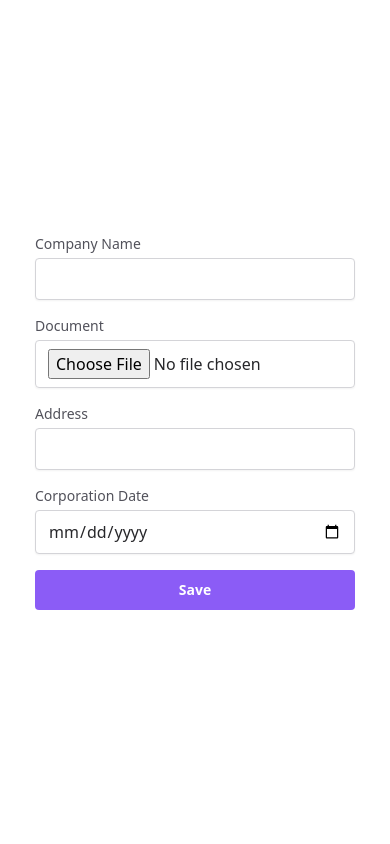
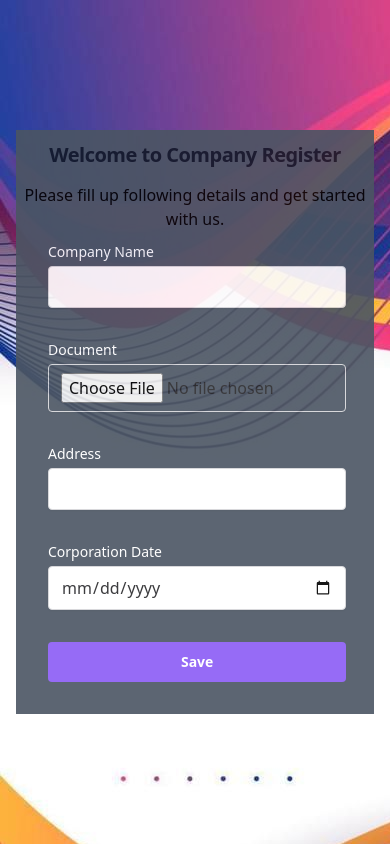
Before and after one commit to pedroffd/redux-test, a React (Vite) app: page / in a window 390 px wide. Built offline with nearby package versions, Linux system fonts and the light colour scheme.

Commit message:
Feature/styling form (#1)
* background image and better styling with tailwindcss

* adjustments to focus on mobile first

```diff
--- a/src/ComplianceRegistrationForm.tsx
+++ b/src/ComplianceRegistrationForm.tsx
@@ -8,32 +8,7 @@ import { ComplianceActionTypes } from './types';
 import { z } from 'zod'
 import { useForm, FormProvider } from 'react-hook-form'
 import { zodResolver } from '@hookform/resolvers/zod'
-
-const MAX_FILE_SIZE = 5 * 1024 * 1024; // 5mb
-
-const registerCompanySchema = z.object({
-  companyName: z.string().nonempty({
-    message: 'Company Name is mandatory',
-  }).transform(name => {
-    return name
-      .trim()
-      .split(' ')
-      .map(word => word[0].toLocaleUpperCase().concat(word.substring(1)))
-      .join(' ')
-  }),
-  corporationDate: z.coerce.date()
-  .refine((date) => {
-    return date <= new Date()
-  }).transform(date => date.toISOString().substring(0,10)),
-
-  address: z.string(),
-
-  document: z.instanceof(FileList)
-    .refine((files) => files.item(0)!.size <= MAX_FILE_SIZE, `Maximum size is 5MB`)
-    .transform(files => {
-      return files.item(0)!
-    }),
-})
+import { registerCompanySchema } from './schemas/registerCompanySchema'
 
 type Dispatch = ThunkDispatch<RootState, null, ComplianceActionTypes>;
 
@@ -60,12 +35,11 @@ const ComplianceRegistrationForm: React.FC = () => {
   } = registerCompanyForm;
 
   return (
-    <main className="h-screen flex flex-row gap-6 items-center justify-center">
+    <div className="flex flex-row gap-6 bg-gray-600 pt-4 pb-8 max-w-md mx-auto w-full opacity-90">
       <FormProvider {...registerCompanyForm}>
         <form
-
           onSubmit={handleSubmit(registerCompany)}
-      className="flex flex-col gap-4 w-full max-w-xs">
+          className="flex flex-col gap-4 space-y-4 md:space-y-6 w-5/6 ml-8 mr-1">
           <Form.Field>
               <Form.Label htmlFor="companyName">
                 Company Name
@@ -99,6 +73,7 @@ const ComplianceRegistrationForm: React.FC = () => {
               <Form.Input type="date" name="corporationDate" />
               <Form.ErrorMessage field="corporationDate" />
             </Form.Field>
+
             <button
               type="submit"
               disabled={isSubmitting}
@@ -108,7 +83,7 @@ const ComplianceRegistrationForm: React.FC = () => {
             </button>
         </form>
     </FormProvider>
-  </main>
+  </div>
   );
 };
 
--- a/src/components/Form/Label.tsx
+++ b/src/components/Form/Label.tsx
@@ -3,7 +3,7 @@ import { LabelHTMLAttributes } from "react";
 export function Label(props: LabelHTMLAttributes<HTMLLabelElement>) {
   return (
     <label
-      className="text-sm text-zinc-600 flex items-center justify-between"
+      className="text-sm text-white flex items-center justify-between"
       {...props}
     />
   )
--- /dev/null
+++ b/src/components/FormHeader.tsx
@@ -0,0 +1,10 @@
+const FormHeader = () => (
+    <div className="flex flex-col h-24 items-center justify-center max-w-md bg-gray-600 w-full opacity-90">
+        <h1 className="mb-2 text-xl font-bold mt-4 leading-tight tracking-tight text-gray-900 md:text-2xl dark:text-white">
+        Welcome to Company Register
+              </h1>
+        <p className="ml-2 mr-2 text-center mt-2 dark:text-white">Please fill up following details and get started with us.</p>
+    </div>
+  )
+
+  export { FormHeader }
--- a/src/main.tsx
+++ b/src/main.tsx
@@ -4,11 +4,17 @@ import {ComplianceRegistrationForm}  from './ComplianceRegistrationForm'
 import './global.css'
 import { Provider } from 'react-redux';
 import {store} from './redux/store'
+import { FormHeader } from './components/FormHeader'
 
 ReactDOM.createRoot(document.getElementById('root') as HTMLElement).render(
   <React.StrictMode>
     <Provider store={store}>
-    <ComplianceRegistrationForm />
+      <main id='container' className='h-screen bg-landingPage
+      flex flex-col items-center justify-center px-4 mx-auto md:h-screen lg:py-0
+      '>{/* This is our container */}
+        <FormHeader />
+        <ComplianceRegistrationForm />
+      </main>
   </Provider>
   </React.StrictMode>,
 )
--- /dev/null
+++ b/src/schemas/registerCompanySchema.ts
@@ -0,0 +1,29 @@
+import { z } from 'zod'
+
+const MAX_FILE_SIZE = 5 * 1024 * 1024; // 5mb
+
+const registerCompanySchema = z.object({
+  companyName: z.string().nonempty({
+    message: 'Company Name is mandatory',
+  }).transform(name => {
+    return name
+      .trim()
+      .split(' ')
+      .map(word => word[0].toLocaleUpperCase().concat(word.substring(1)))
+      .join(' ')
+  }),
+  corporationDate: z.coerce.date()
+  .refine((date) => {
+    return date <= new Date()
+  }).transform(date => date.toISOString().substring(0,10)),
+
+  address: z.string(),
+
+  document: z.instanceof(FileList)
+    .refine((files) => files.item(0)!.size <= MAX_FILE_SIZE, `Maximum size is 5MB`)
+    .transform(files => {
+      return files.item(0)!
+    }),
+})
+
+export {registerCompanySchema}
--- a/tailwind.config.js
+++ b/tailwind.config.js
@@ -4,7 +4,11 @@ export default {
     './src/**/*.tsx',
   ],
   theme: {
-    extend: {},
+    extend: {
+      backgroundImage: {
+        landingPage: "url('../public/images/background-landing.jpg')",
+      },
+    },
   },
   plugins: [],
 }
```
Also changed, not shown: public/images/background-landing.jpg (added). Lines whose indentation alone changed are shown as unchanged.
